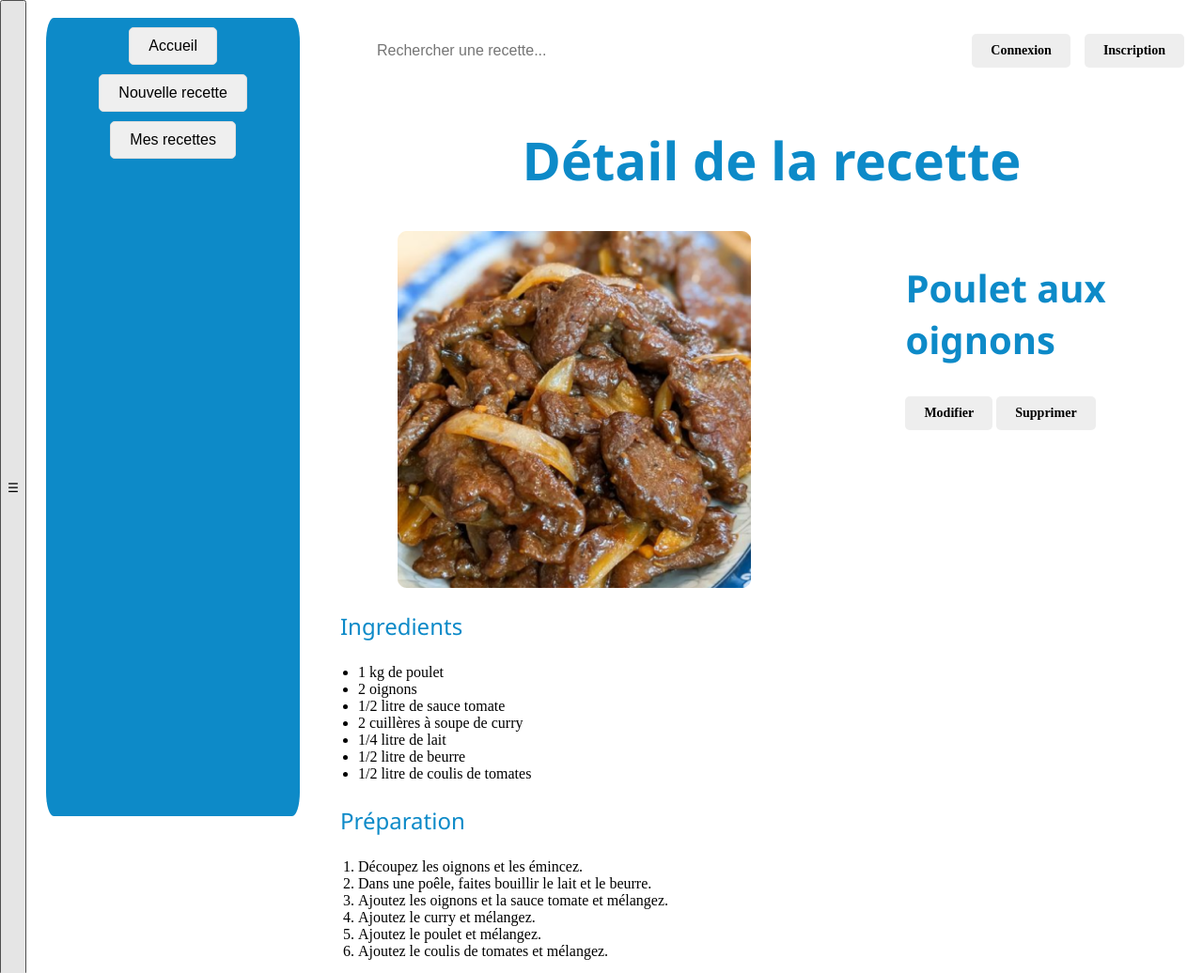
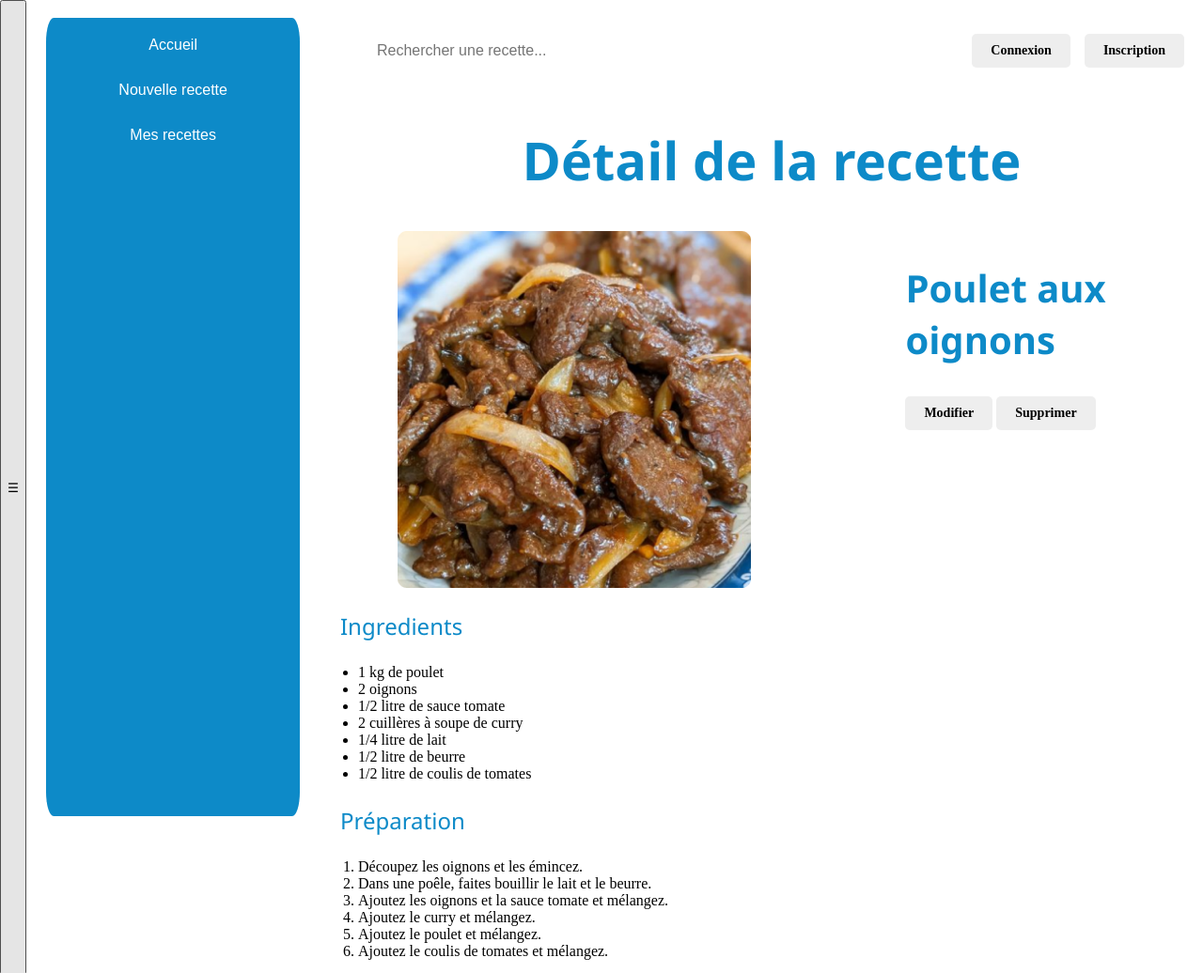
Before and after one commit to Carl-07lemessage/recette, a plain HTML site: page jour/recette.html in a window 1280 px wide. Shown: the whole page at 94% size. Drawn offline with Linux system fonts and the light colour scheme.

Commit message:
commit19

```diff
--- a/jour/recette.html
+++ b/jour/recette.html
@@ -42,9 +42,15 @@
         .container1 button {
             padding: 10px 20px;
             font-size: 16px;
+            border: none;
+
+            background-color: rgb(13, 138, 200, 1);
+            color: #ffffff;
+        }
+        .container1 button:hover {
+            background-color: rgb(0, 145, 232);
             cursor: pointer;
-            border: 1px solid #ddd;
-            border-radius: 5px;
+            border-radius: 3%;
         }
 
         .container2 {
```
Also changed, not shown: index.html (+4 -0 lines).
